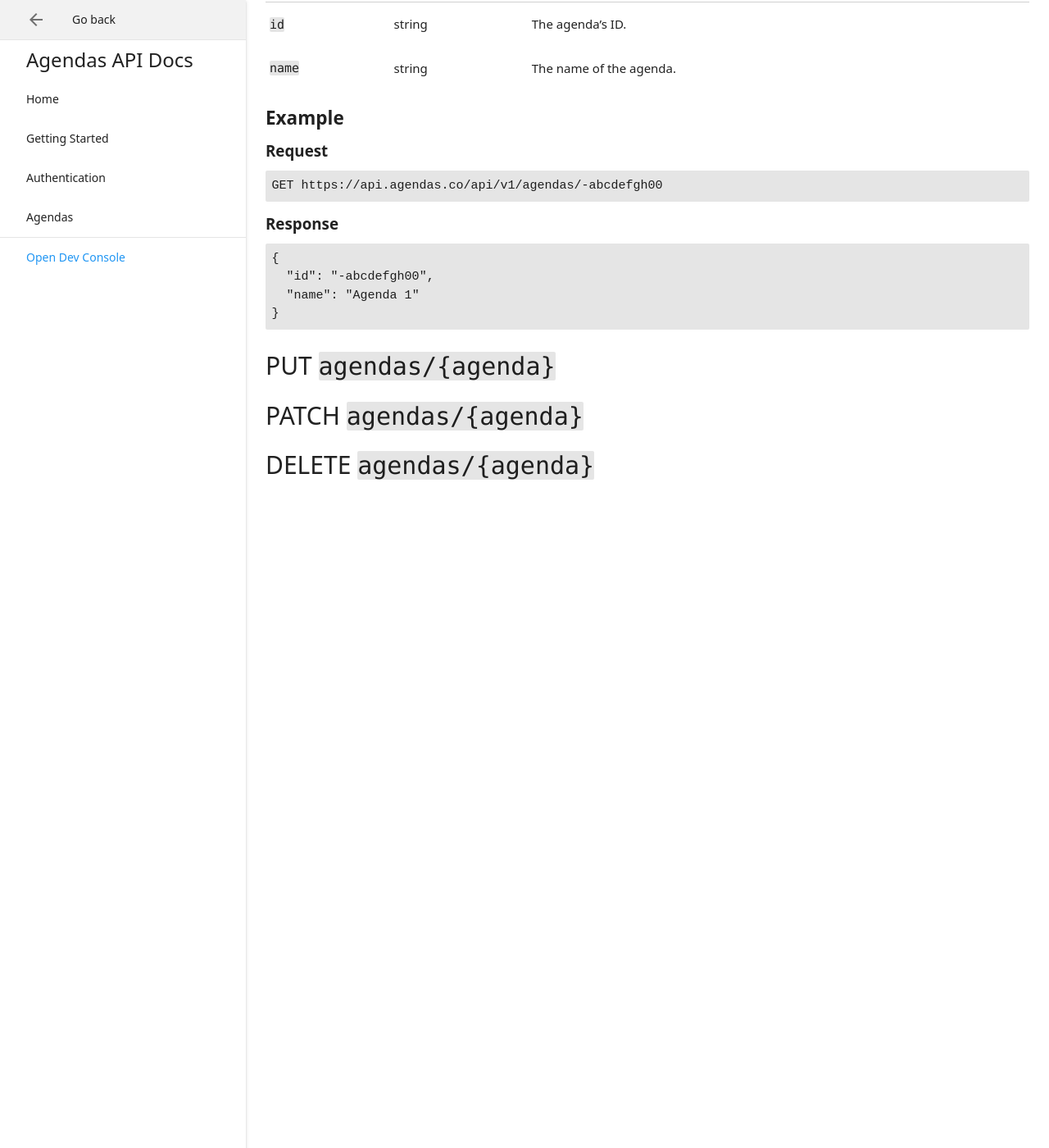
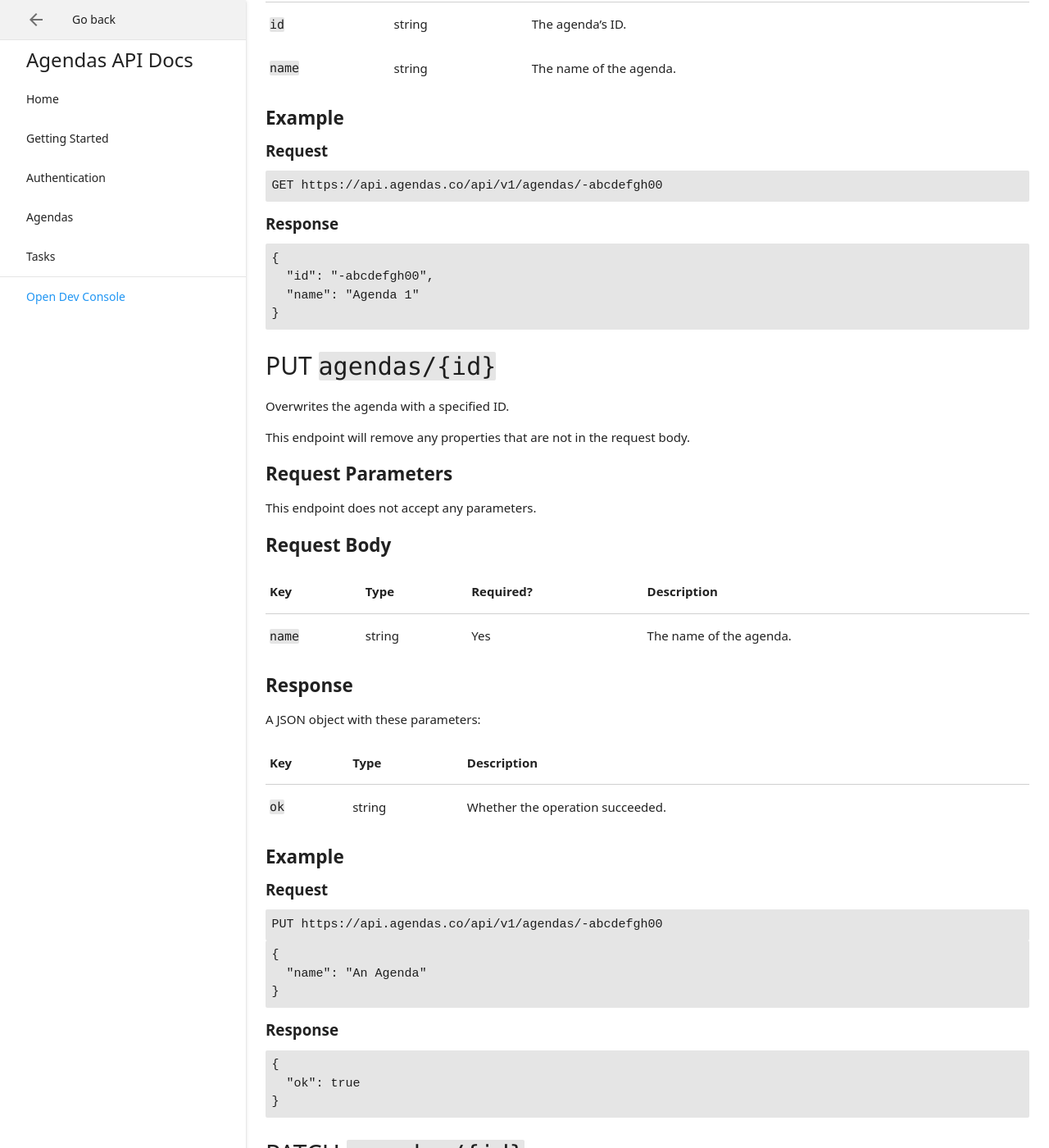
Before and after one commit to agendas/agendas.github.io, a Jekyll site: the page built from developer/docs/agendas.md, in a window 1280 px wide and 1400 px high, scrolled down 2153 px. Shown: the whole window at 82% size. Built offline with Jekyll 4.4.1, drawn with Linux system fonts in a browser that asks for light colours; nearby versions of some CDN libraries; our own code applies the rules of GitHub Pages for plain Markdown files; before the commit the page ends 2783 px from its top, so only the background shows below that; some of the changed text lies outside the part shown.

Commit message:
Add documentation for tasks endpoints

````diff
--- a/_layouts/docs.html
+++ b/_layouts/docs.html
@@ -105,13 +105,14 @@
     </header>
     <aside>
       <ul class="side-nav fixed" id="docs-sidenav">
-        <li class="waves-effect"><a href="/developer"><i class="material-icons">arrow_back</i> Go back</a></li>
+        <li class="waves-effect"><a href="/"><i class="material-icons">arrow_back</i> Go back</a></li>
         <hr />
         <li class="agendas-sidenav-item waves-effect"><a href="/developer/docs">Agendas API Docs</a></li>
         <li class="waves-effect"><a href="/developer/docs">Home</a></li>
         <li class="waves-effect"><a href="/developer/docs/getting-started">Getting Started</a></li>
         <li class="waves-effect"><a href="/developer/docs/authentication">Authentication</a></li>
         <li class="waves-effect"><a href="/developer/docs/agendas">Agendas</a></li>
+        <li class="waves-effect"><a href="/developer/docs/tasks">Tasks</a></li>
         <hr />
         <li class="waves-effect waves-blue"><a href="https://app.agendas.co/#/console" class="blue-text">Open Dev Console</a></li>
       </ul>
--- a/developer/docs/agendas.md
+++ b/developer/docs/agendas.md
@@ -102,10 +102,114 @@
 }
 ```
 
-## PUT `agendas/{agenda}`
+## PUT `agendas/{id}`
+Overwrites the agenda with a specified ID.
 
+This endpoint will remove any properties that are not in the request body.
 
-## PATCH `agendas/{agenda}`
+### Request Parameters
+This endpoint does not accept any parameters.
 
+### Request Body
 
-## DELETE `agendas/{agenda}`
+| Key | Type | Required? | Description |
+| --- | --- | --- | --- |
+| `name` | string | Yes | The name of the agenda. |
+
+### Response
+A JSON object with these parameters:
+
+| Key | Type | Description |
+| --- | --- | --- |
+| `ok` | string | Whether the operation succeeded. |
+
+### Example
+
+#### Request
+```
+PUT https://api.agendas.co/api/v1/agendas/-abcdefgh00
+```
+```javascript
+{
+  "name": "An Agenda"
+}
+```
+
+#### Response
+```javascript
+{
+  "ok": true
+}
+```
+
+## PATCH `agendas/{id}`
+Updates the agenda with a specified ID.
+
+This API endpoint only updates properties defined in the request body. To remove a property using this endpoint, set it to `null`.
+
+### Request Parameters
+This endpoint does not accept any parameters.
+
+### Request Body
+
+| Key | Type | Required? | Description |
+| --- | --- | --- | --- |
+| `name` | string | No | The name of the agenda. |
+
+### Response
+A JSON object with these parameters:
+
+| Key | Type | Description |
+| --- | --- | --- |
+| `ok` | string | Whether the operation succeeded. |
+
+### Example
+
+#### Request
+```
+PATCH https://api.agendas.co/api/v1/agendas/-abcdefgh00
+```
+```javascript
+{
+  "name": "Another Agenda"
+}
+```
+
+#### Response
+```javascript
+{
+  "ok": true
+}
+```
+
+## DELETE `agendas/{id}`
+Deletes the agenda with a specified ID.
+
+This API endpoint will delete **all** tasks and tags in the agenda.
+
+### Request Parameters
+This endpoint does not accept any parameters.
+
+### Response
+A JSON object with these parameters:
+
+| Key | Type | Description |
+| --- | --- | --- |
+| `ok` | string | Whether the operation succeeded. |
+
+### Example
+
+#### Request
+```
+DELETE https://api.agendas.co/api/v1/agendas/-abcdefgh00
+```
+
+#### Response
+```javascript
+{
+  "ok": true
+}
+```
+
+## Next Steps
+[Create, update, and delete tasks.](tasks)
````
Also changed, not shown: _layouts/default.html (+12 -8 lines), developer/docs/tasks.md (added, +280 -0 lines).
